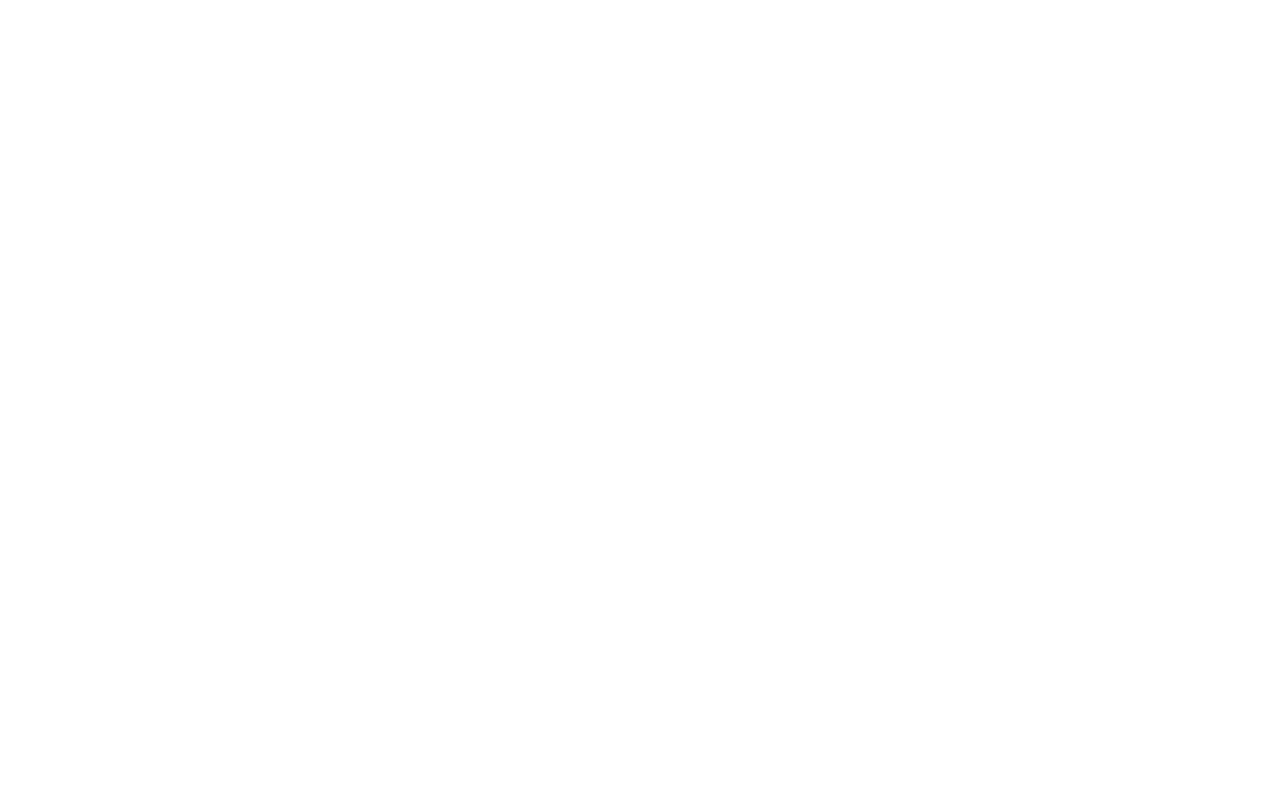
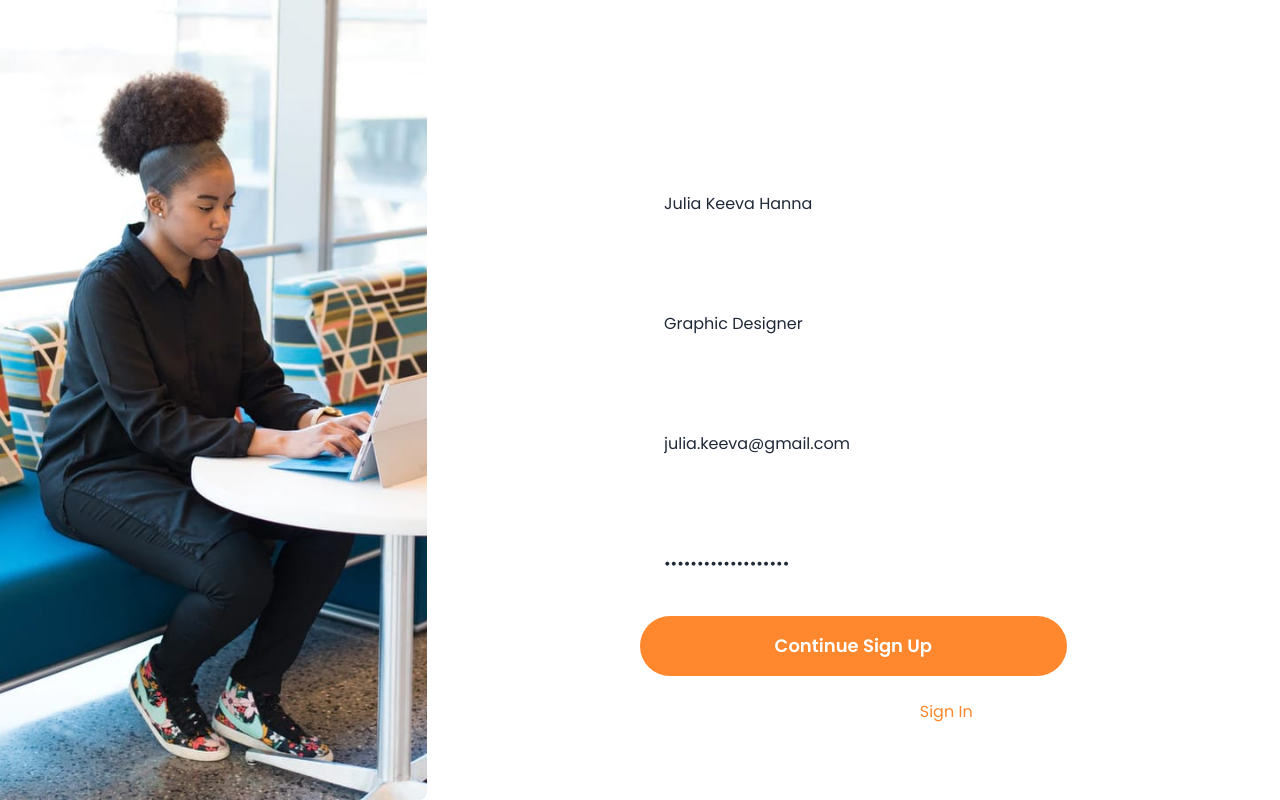
Before and after one commit to fauzan264/crowdfunding, a Nuxt app in the folder frontend/: page /register in a window 1280 px wide. Before the commit this address had no page. Built offline with nearby package versions, Linux system fonts and the light colour scheme.

Commit message:
create page register and register success

```diff
--- /dev/null
+++ b/frontend/pages/register-success.vue
@@ -0,0 +1,33 @@
+<script setup>
+    definePageMeta({
+        layout: 'auth'
+    })
+</script>
+
+<template>
+        <div class="container mx-auto h-screen flex justify-center items-center">
+            <div class="w-full lg:w-1/3 px-10 lg:px-0">
+                <div class="flex justify-center items-center mx-auto mt-6 mb-8">
+                    <img src="/success-illustration.svg" alt="" class="w-full" />
+                </div>
+                <h2 class="font-medium mb-3 text-3xl text-center">
+                    Welcome onboard!
+                </h2>
+                <p class="text-center font-light">
+                    Your account just registered
+                    <br />
+                    into our system
+                </p>
+                <div class="mb-4 mt-6">
+                    <div class="mb-3">
+                        <button
+                            @click="$router.push({ path: '/' })"
+                            class="block w-full bg-orange-button hover:bg-green-button text-white font-semibold px-6 py-4 text-lg rounded-full"
+                        >
+                            Start Explore
+                        </button>
+                    </div>
+                </div>
+            </div>
+        </div>
+</template>
--- /dev/null
+++ b/frontend/pages/register.vue
@@ -0,0 +1,95 @@
+<script setup>
+    import { ref } from 'vue';
+    import { useRouter } from 'vue-router';
+
+    definePageMeta({
+        layout: 'auth'
+    });
+
+
+</script>
+
+<template>
+    <div class="h-screen flex justify-center items-center">
+        <div
+            class="hidden md:block lg:w-1/3 bg-white h-full auth-background rounded-tr-lg rounded-br-lg"
+        ></div>
+        <div class="w-auto md:w-2/4 lg:w-2/3 flex justify-center items-center">
+            <div class="w-full lg:w-1/2 px-10 lg:px-0">
+                <h2 class="font-normal mb-6 text-3xl text-white">
+                    Sign Up Account
+                </h2>
+                <div class="mb-6">
+                    <div class="mb-4">
+                        <label class="font-normal text-lg text-white block mb-3">Full Name</label>
+                        <input
+                            type="text"
+                            class="auth-form focus:outline-none focus:bg-purple-hover focus:shadow-outline focus:border-purple-hover-stroke focus:text-gray-100"
+                            placeholder="Write Your Name Here"
+                            value="Julia Keeva Hanna"
+                        />
+                    </div>
+                </div>
+                <div class="mb-6">
+                    <div class="mb-4">
+                        <label class="font-normal text-lg text-white block mb-3">Occupation</label>
+                        <input
+                            type="text"
+                            class="auth-form focus:outline-none focus:bg-purple-hover focus:shadow-outline focus:border-purple-hover-stroke focus:text-gray-100"
+                            placeholder="Write your occupation here"
+                            value="Graphic Designer"
+                        />
+                    </div>
+                </div>
+                <div class="mb-6">
+                    <div class="mb-4">
+                        <label class="font-normal text-lg text-white block mb-3">Email Address</label>
+                        <input
+                            type="email"
+                            class="auth-form focus:outline-none focus:bg-purple-hover focus:shadow-outline focus:border-purple-hover-stroke focus:text-gray-100"
+                            placeholder="Write your email address here"
+                            value="julia.keeva@gmail.com"
+                        />
+                    </div>
+                </div>
+                <div class="mb-6">
+                    <div class="mb-4">
+                        <label class="font-normal text-lg text-white block mb-3"
+                        >Password</label>
+                        <input
+                            type="password"
+                            class="auth-form focus:outline-none focus:bg-purple-hover focus:shadow-outline focus:border-purple-hover-stroke focus:text-gray-100"
+                            placeholder="Type your password here"
+                            value="nasigorenglimaribbu"
+                        />
+                    </div>
+                </div>
+                <div class="mb-6">
+                    <div class="mb-4">
+                        <button
+                            @click="router.push({ path: '/upload' })"
+                            class="block w-full bg-orange-button hover:bg-green-button text-white font-semibold px-6 py-4 text-lg rounded-full"
+                        >
+                            Continue Sign Up
+                        </button>
+                    </div>
+                </div>
+                <div class="text-center">
+                    <p class="text-white text-md">
+                        Already have account?
+                        <nuxt-link to="/login" class="no-underline text-orange-button"
+                        >Sign In</nuxt-link>.
+                    </p>
+                </div>
+            </div>
+        </div>
+    </div>
+</template>
+
+<style scoped>
+    .auth-background {
+        background-image: url("/sign-up-background.jpg");
+        background-position: center;
+        background-size: cover;
+    }
+</style>
```
